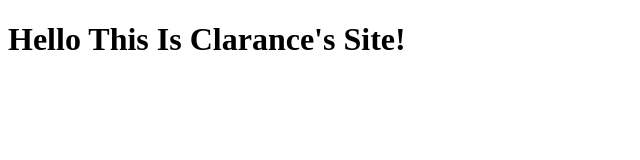
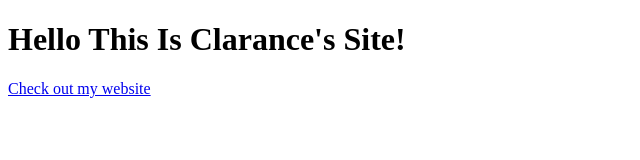
Before and after one commit to cbustamante86/cbustamante.github.io, a plain HTML site: page index.html in a window 1280 px wide. Shown: the whole page, without its empty margins (0-640 px from the left). Drawn offline with Linux system fonts and the light colour scheme.

Commit message:
Update index.html

```diff
--- a/index.html
+++ b/index.html
@@ -4,7 +4,7 @@
 <body>
 
   <h1>Hello This Is Clarance's Site!</h1>
-
+  <a href="https://clarencebustamante.com">Check out my website</a>
 
 </body>
 </html>
```
